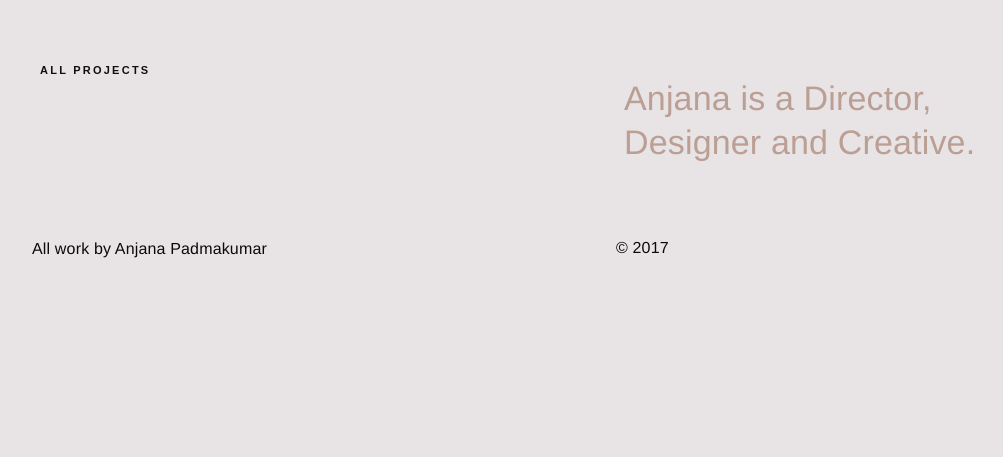
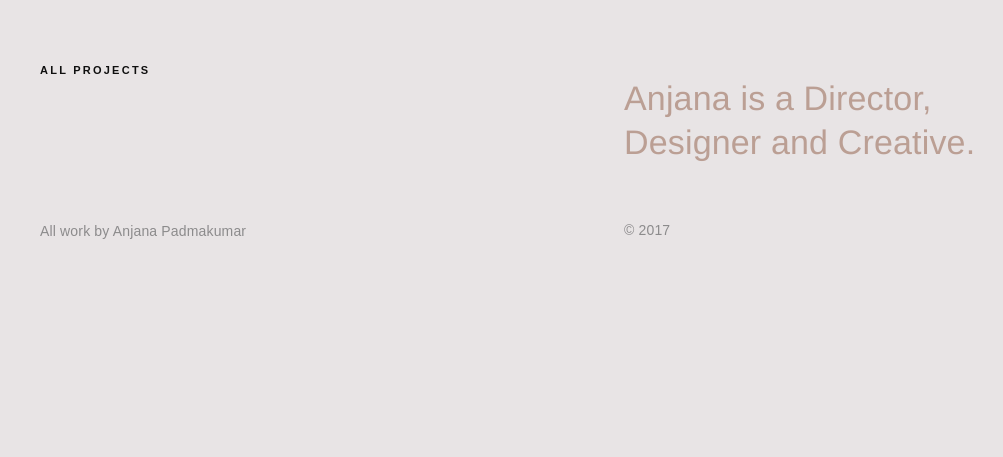
Before and after one commit to reemachugani/Anjana-blog, a Django app: template Anjana_blog/templates/art/art_base.html in a window 1280 px wide. Shown: the part 72-529 px from the top of the page, without its empty margins (24-1027 px from the left). Run offline with Django 3.2, Linux system fonts and the light colour scheme; the template is opened without the code that fills it, so the values that code supplies are empty.

Commit message:
Fixing footer styling

```diff
--- a/Anjana_blog/sass/style.scss
+++ b/Anjana_blog/sass/style.scss
@@ -305,7 +305,7 @@ ul {
 
 .artwork {
     padding-right: 16px;
-    padding-bottom: 32px;
+    padding-bottom: 16px;
 }
 
 .project_image {
@@ -444,8 +444,27 @@ figure.effect-honey:hover h3 i {
     padding-left: 8px;
     padding-right: 8xp;
     padding-bottom: 8px;
+    color: $text-color;
+    letter-spacing: .01em;
+    line-height: 1.4;
 }
 
 h2 {
     padding-left: 8px;
 }
+
+// Footer
+.copyright {
+    padding-left: 8px;
+    padding-bottom: 16px;
+    font-family: $primary-font;
+    font-size: 14px;
+    color: $text-color;
+    margin: 0;
+}
+
+.profile_services{
+    color: $heading-color;
+    font-family: $primary-font;
+    font-size: 1.5em;
+}
--- a/Anjana_blog/static/css/style.css
+++ b/Anjana_blog/static/css/style.css
@@ -3036,7 +3036,7 @@ ul {
 
 .artwork {
   padding-right: 16px;
-  padding-bottom: 32px; }
+  padding-bottom: 16px; }
 
 .project_image {
   display: block; }
@@ -3148,7 +3148,23 @@ figure.effect-honey:hover h3 i {
 .anjana_profile_text {
   padding-left: 8px;
   padding-right: 8xp;
-  padding-bottom: 8px; }
+  padding-bottom: 8px;
+  color: #8c8b8c;
+  letter-spacing: .01em;
+  line-height: 1.4; }
 
 h2 {
   padding-left: 8px; }
+
+.copyright {
+  padding-left: 8px;
+  padding-bottom: 16px;
+  font-family: myriad-pro, sans-serif;
+  font-size: 14px;
+  color: #8c8b8c;
+  margin: 0; }
+
+.profile_services {
+  color: #0f0f0f;
+  font-family: myriad-pro, sans-serif;
+  font-size: 1.5em; }
--- a/Anjana_blog/templates/base.html
+++ b/Anjana_blog/templates/base.html
@@ -65,9 +65,9 @@
             <div class="row">
                 {% block footertext %}
                 <div class="columns medium-6">
-                    <p> All work by Anjana Padmakumar
+                    <p class="copyright"> All work by Anjana Padmakumar
                 </div>
-                <div class="columns medium-6">
+                <div class="columns medium-6 copyright">
                     © 2017
                 </div>
                 {% endblock %}
--- a/Anjana_blog/templates/singlepage/single_page.html
+++ b/Anjana_blog/templates/singlepage/single_page.html
@@ -9,8 +9,8 @@
         <div class="columns medium-6">
                 <div class="content">
                         {{singlepage.body|safe}}
-                        <h2>Services</h2>
-                        <ul>
+                        <h2 class="profile_services">Services</h2>
+                        <ul class="list">
                                 <li>Art Direction</li>
                                 <li>Branding</li>
                                 <li>Book Design</li>
```
Also changed, not shown: Anjana_blog/static/css/style.min.css.
